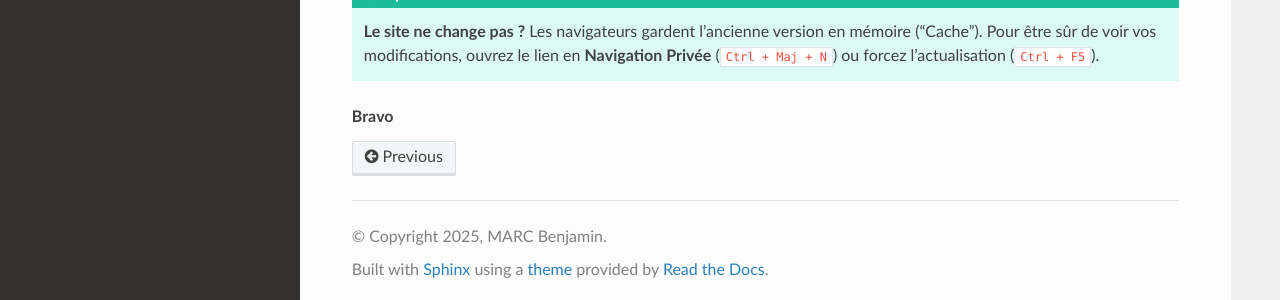
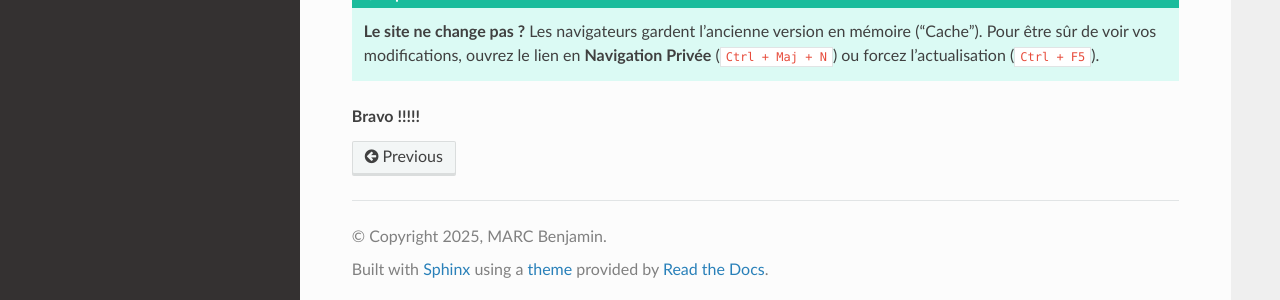
Before and after one commit to BenTTTC/info_indus_tutorial, a Sphinx documentation site: the page built from doc/sphinx/source/contribuer.rst, in a window 1280 px wide and 900 px high, scrolled down 2757 px. Shown: the part 594-894 px from the top of the window. Built offline with Sphinx 7.4.7 and the Read the Docs theme 3.1.0, drawn with Linux system fonts in a browser that asks for light colours.

Commit message:
derniere modif8

```diff
--- a/doc/sphinx/source/contribuer.rst
+++ b/doc/sphinx/source/contribuer.rst
@@ -153,4 +153,4 @@ Le lien du site se trouve généralement dans la section "Deployments" en bas à
    **Le site ne change pas ?**
    Les navigateurs gardent l'ancienne version en mémoire ("Cache").
    Pour être sûr de voir vos modifications, ouvrez le lien en **Navigation Privée** (``Ctrl + Maj + N``) ou forcez l'actualisation (``Ctrl + F5``).
-.. rubric:: Bravo
+.. rubric:: Bravo !!!!!
```
